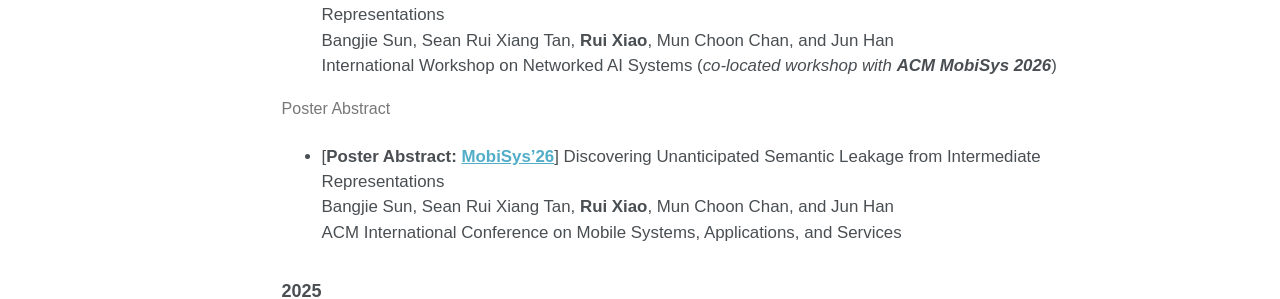
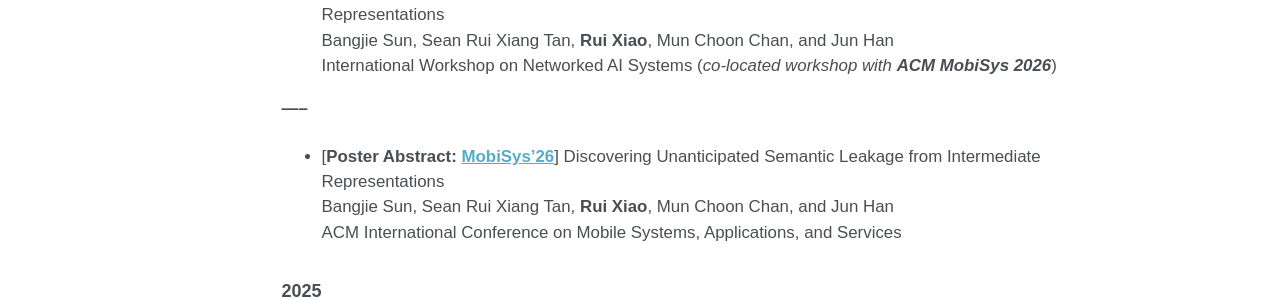
Before and after one commit to ruixiao24/ruixiao24.github.io, a Jekyll site: the page built from _pages/publications.md, in a window 1280 px wide. Shown: the part 662-961 px from the top of the page. Built offline with Jekyll 4.4.1, drawn with Linux system fonts in a browser that asks for light colours.

Commit message:
Update publications.md to remove span and add details
Removed unnecessary span element and updated publication details.

```diff
--- a/_pages/publications.md
+++ b/_pages/publications.md
@@ -22,8 +22,7 @@
    Bangjie Sun, Sean Rui Xiang Tan, **Rui Xiao**, Mun Choon Chan, and Jun Han
    International Workshop on Networked AI Systems (*co-located workshop with **ACM MobiSys 2026***)
 
-<span style="color:#777; font-size:0.95em;">Poster Abstract</span>
-
+**-----**
 * [**Poster Abstract: [MobiSys'26](https://sigmobile.org/mobisys/2026/)**] Discovering Unanticipated Semantic Leakage from Intermediate Representations
   Bangjie Sun, Sean Rui Xiang Tan, **Rui Xiao**, Mun Choon Chan, and Jun Han
   ACM International Conference on Mobile Systems, Applications, and Services
```
